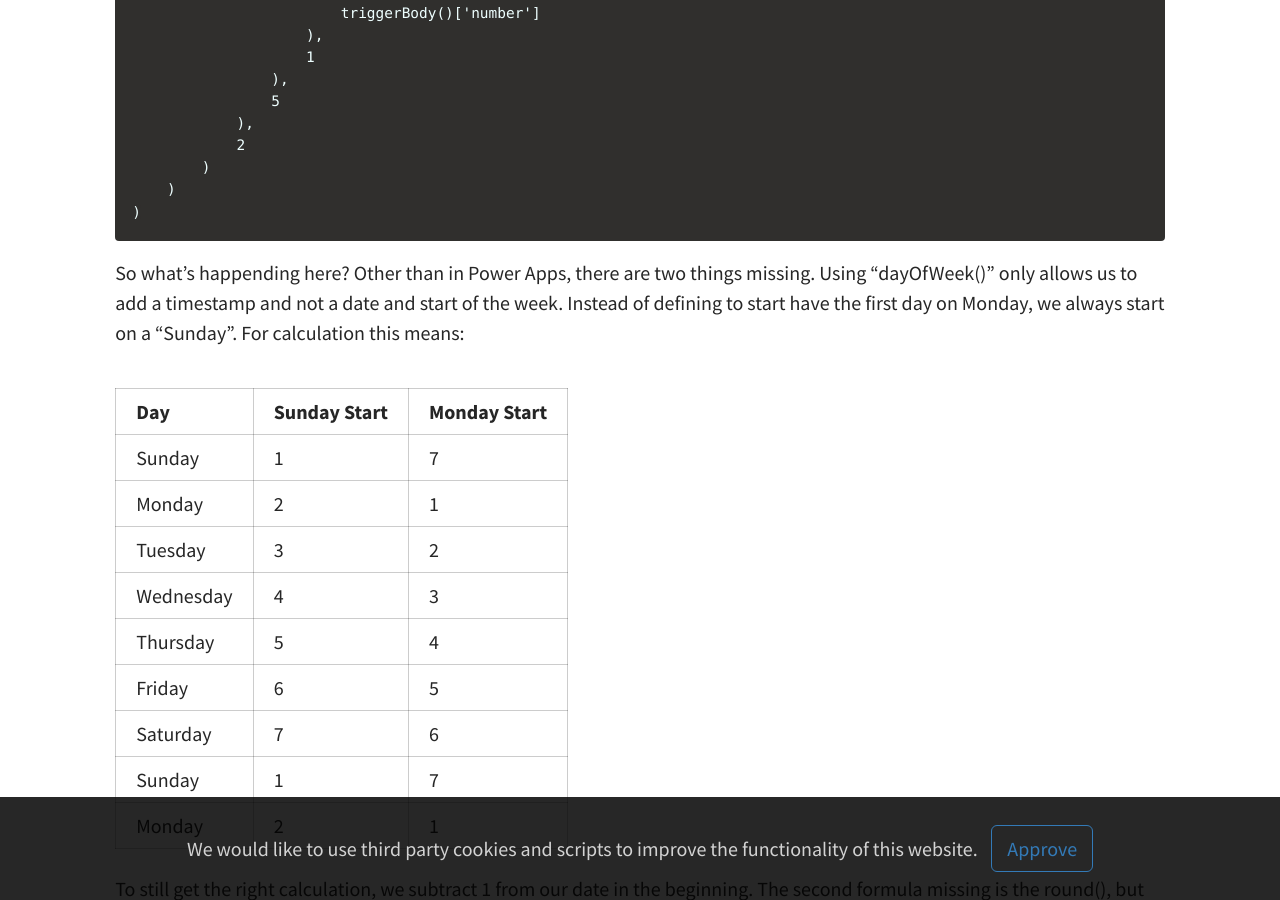
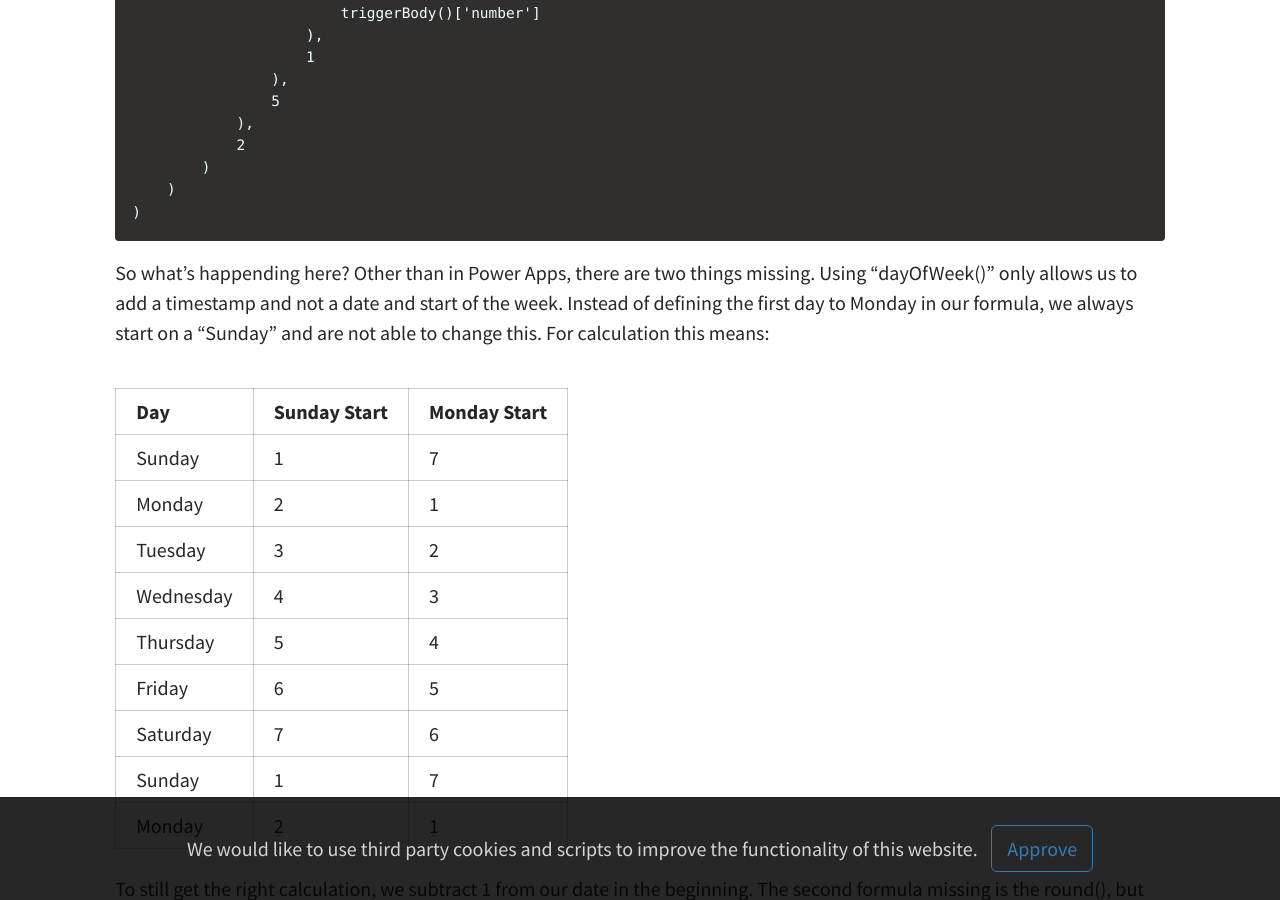
Before and after one commit to Cloud-Kumpel/CloudKumpel, a Jekyll site: the page built from _posts/2022-01-13-PowerAutomate-Add-Business-Days-To-Date.md, in a window 1280 px wide and 900 px high, scrolled down 934 px. Built offline with Jekyll 4.4.1, drawn with Linux system fonts in a browser that asks for light colours; comment, search, counter and statistics services are not loaded.

Commit message:
Update 2022-01-13-PowerAutomate-Add-Business-Days-To-Date.md

````diff
--- a/_posts/2022-01-13-PowerAutomate-Add-Business-Days-To-Date.md
+++ b/_posts/2022-01-13-PowerAutomate-Add-Business-Days-To-Date.md
@@ -41,7 +41,7 @@ addDays(
 ```
 
 So what's happending here? Other than in Power Apps, there are two things missing. Using "dayOfWeek()" only allows us to add a timestamp and not a date and start of the week.
-Instead of defining to start have the first day on Monday, we always start on a "Sunday". For calculation this means:
+Instead of defining the first day to Monday in our formula, we always start on a "Sunday" and are not able to change this. For calculation this means:
 
 | Day | Sunday Start | Monday Start |
 |-----|--------------|--------------|
````
